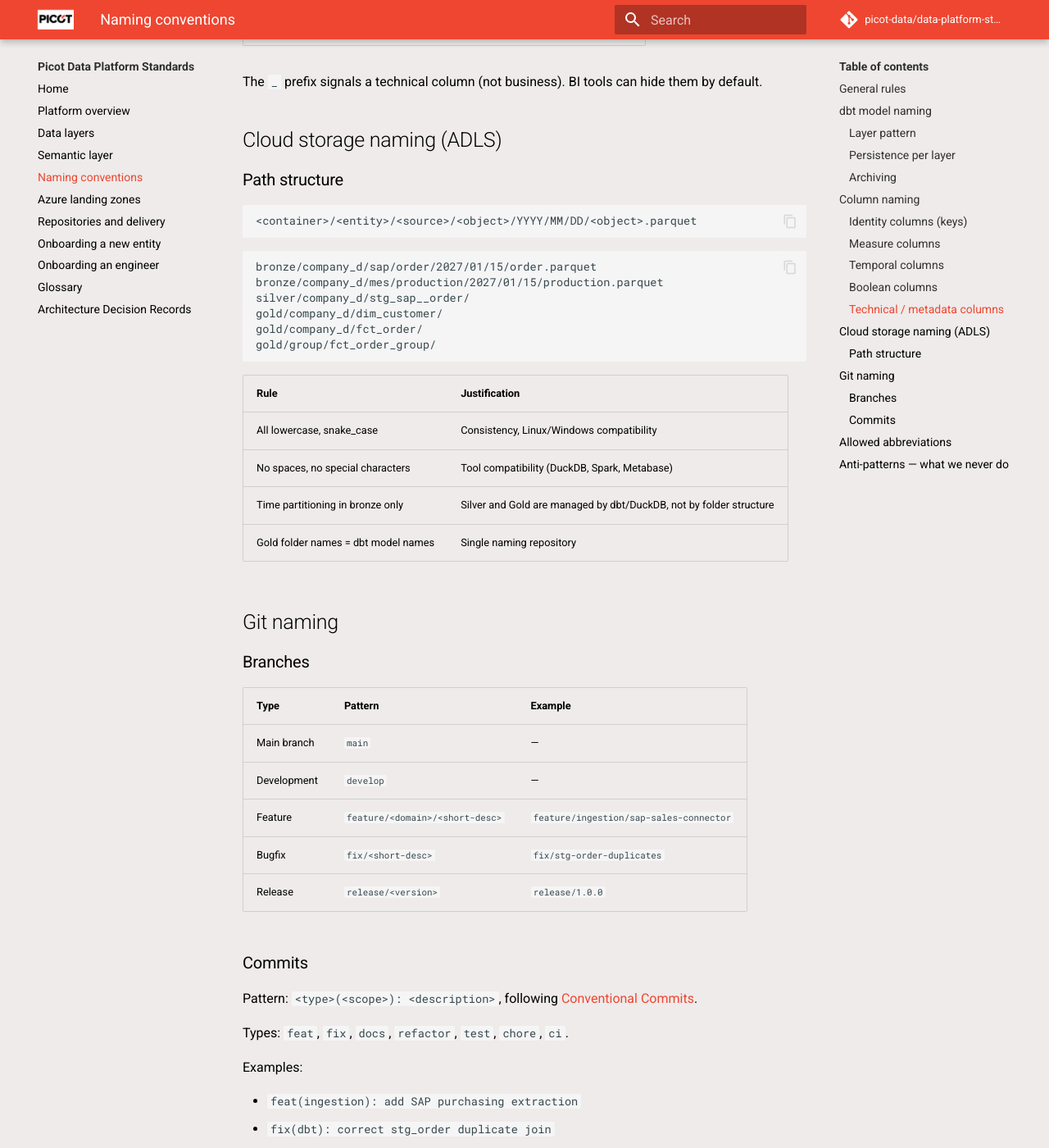
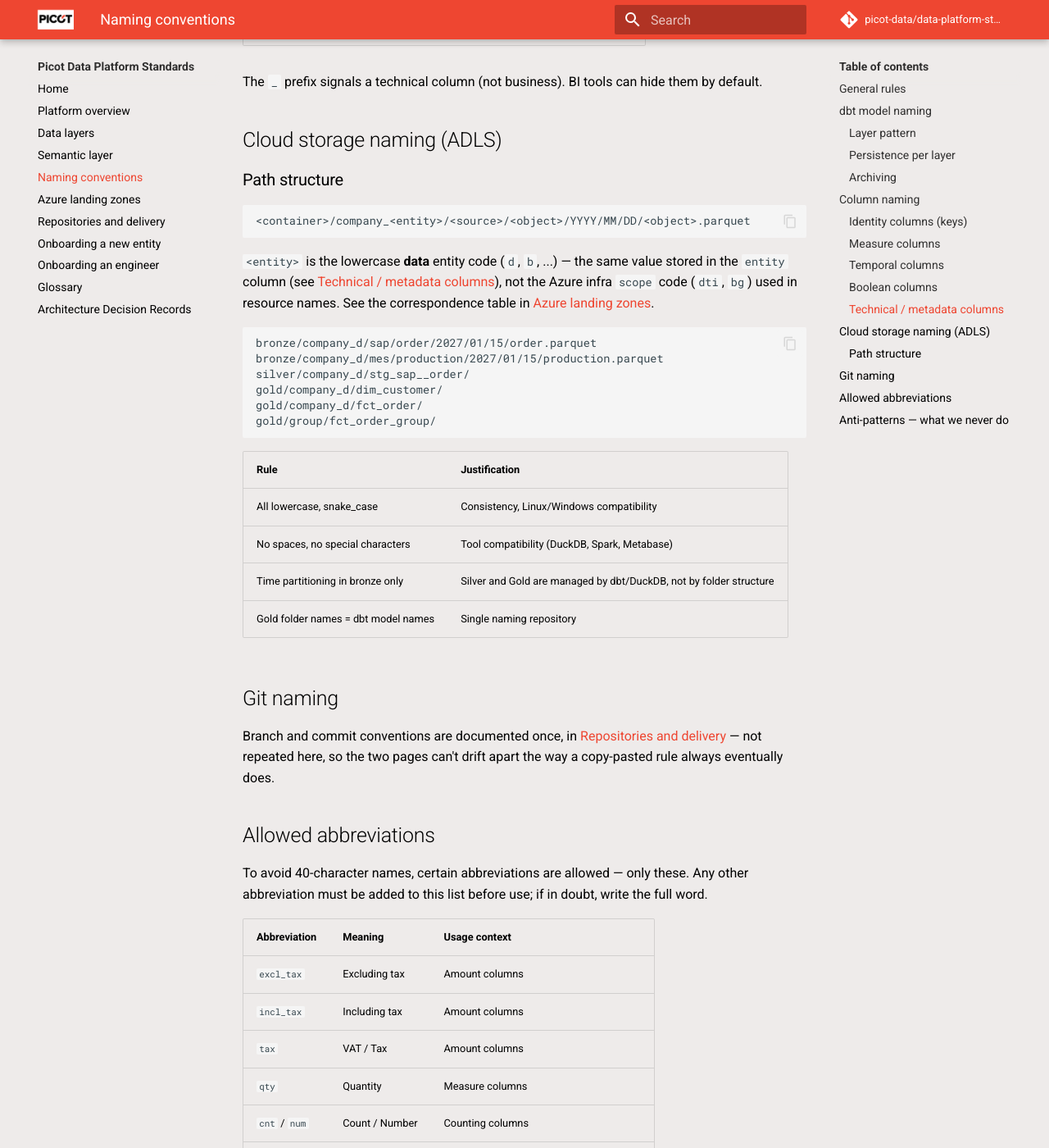
Before and after one commit to picot-data/data-platform-standards, an MkDocs documentation site: the page built from docs/naming-conventions.md, in a window 1280 px wide and 1400 px high, scrolled down 4505 px. Shown: the whole window at 82% size. Built offline with MkDocs 1.6.1 and Material for MkDocs 9.7.7, drawn with Linux system fonts in a browser that asks for light colours; comment, search, counter and statistics services are not loaded; some of the changed text lies outside the part shown.

Commit message:
fix(docs): correct branch model, ADLS prefix, budget diagram
naming-conventions.md documented develop and release branches while
repositories-and-delivery.md said there was no develop branch -
resolved for the team's actual main/develop/feature/fix workflow (no
release branch), and naming-conventions.md now defers to
repositories-and-delivery.md instead of duplicating branch names that
then drift.

The ADLS bronze/silver/gold prefix used the data entity code in one
page (company_d) and the Azure infra scope code in another
(company_<code> = bg) for the same folder. Clarified that the prefix
always uses the lowercase data entity code, and fixed
onboarding-a-new-entity.md to match.

The budget mermaid diagram wired rg-picot-shared-data-weu's cost alert
to the dti prod subscription's budget instead of the shared prod
subscription's.

Added Level 1/2 and CAF glossary entries - referenced throughout the
site but never defined.

````diff
--- a/docs/naming-conventions.md
+++ b/docs/naming-conventions.md
@@ -146,8 +146,14 @@ them by default.
 ### Path structure
 
 ```
-<container>/<entity>/<source>/<object>/YYYY/MM/DD/<object>.parquet
+<container>/company_<entity>/<source>/<object>/YYYY/MM/DD/<object>.parquet
 ```
+
+`<entity>` is the lowercase **data** entity code (`d`, `b`, ...) — the same
+value stored in the `entity` column (see [Technical / metadata
+columns](#technical-metadata-columns)), not the Azure infra `scope` code
+(`dti`, `bg`) used in resource names. See the correspondence table in
+[Azure landing zones](azure-landing-zones.md#resource-naming-pattern).
 
 ```
 bronze/company_d/sap/order/2027/01/15/order.parquet
@@ -167,29 +173,10 @@ gold/group/fct_order_group/
 
 ## Git naming
 
-### Branches
-
-| Type | Pattern | Example |
-|---|---|---|
-| Main branch | `main` | — |
-| Development | `develop` | — |
-| Feature | `feature/<domain>/<short-desc>` | `feature/ingestion/sap-sales-connector` |
-| Bugfix | `fix/<short-desc>` | `fix/stg-order-duplicates` |
-| Release | `release/<version>` | `release/1.0.0` |
-
-### Commits
-
-Pattern: `<type>(<scope>): <description>`, following
-[Conventional Commits](https://www.conventionalcommits.org/).
-
-Types: `feat`, `fix`, `docs`, `refactor`, `test`, `chore`, `ci`.
-
-Examples:
-
-- `feat(ingestion): add SAP purchasing extraction`
-- `fix(dbt): correct stg_order duplicate join`
-- `docs(glossary): add revenue definition`
-- `refactor(dbt): extract enrichment logic into int_order_enriched`
+Branch and commit conventions are documented once, in
+[Repositories and delivery](repositories-and-delivery.md#branching) — not
+repeated here, so the two pages can't drift apart the way a copy-pasted rule
+always eventually does.
 
 ## Allowed abbreviations
 
````
Also changed, not shown: docs/azure-landing-zones.md (+4 -2 lines), docs/glossary.md (+16 -0 lines), docs/onboarding-a-new-entity.md (+7 -4 lines), docs/repositories-and-delivery.md (+4 -3 lines).
